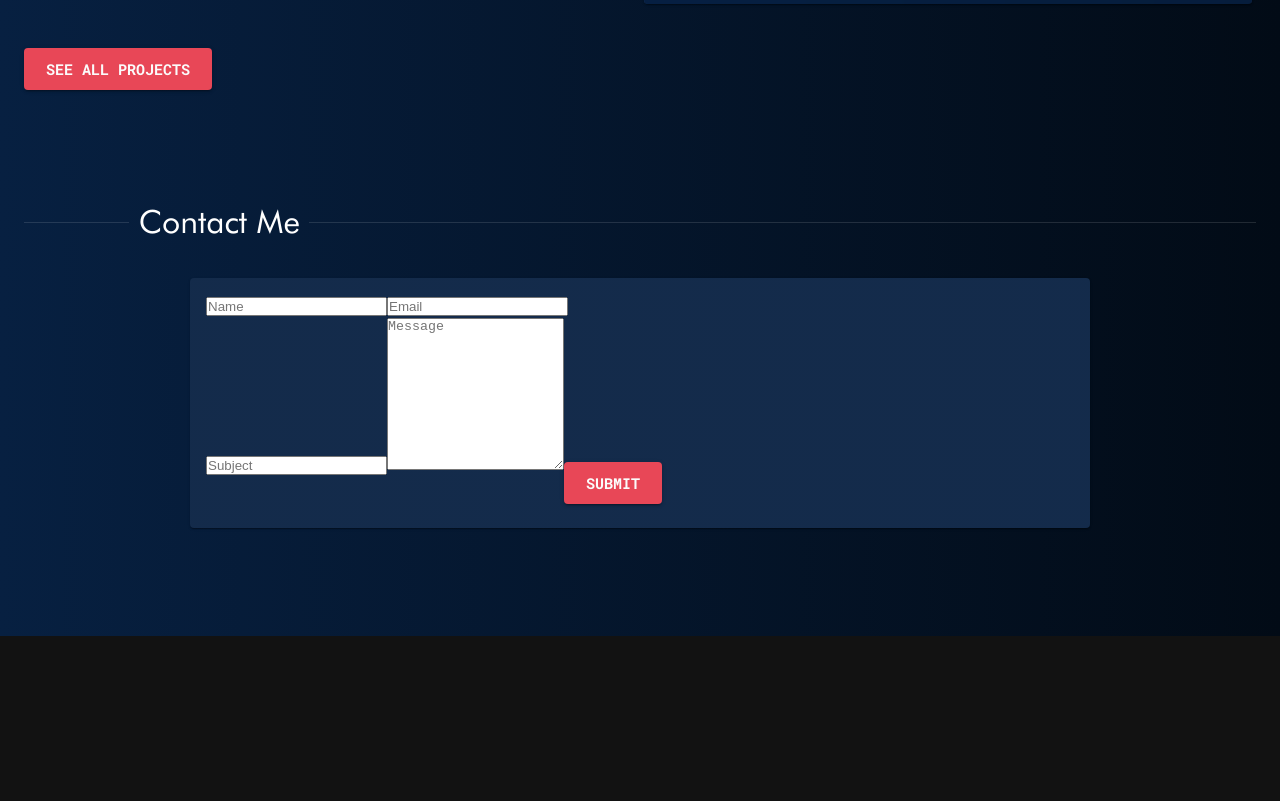
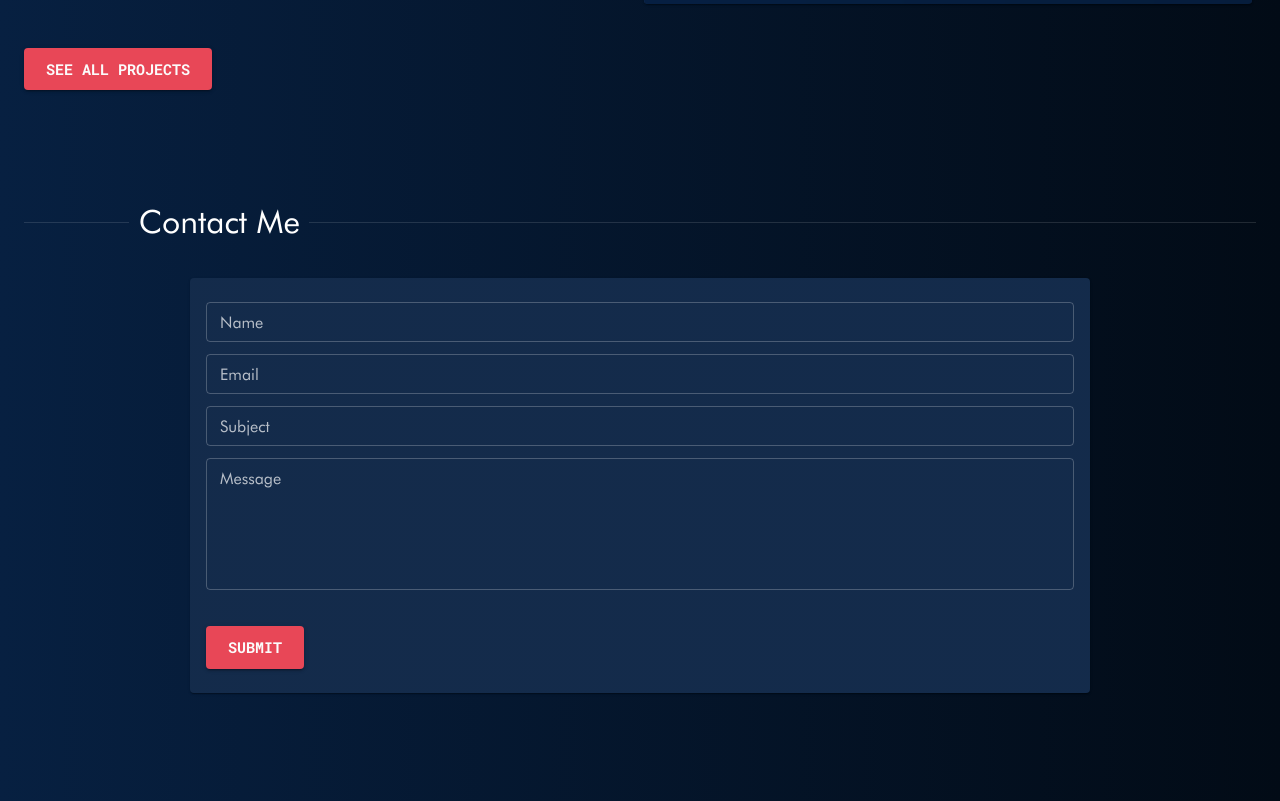
Before and after one commit to mmertune-deprecated-projects/Personal-Portfolio3, a React (Create React App) app: page / in a window 1280 px wide. Shown: the part 1804-2605 px from the top of the page. Before the commit the page ends 2440 px from the top, so only its background shows below. Built offline with nearby package versions, Linux system fonts and the light colour scheme.

Commit message:
production fix #3: contact form

```diff
--- a/src/pages/home/contact/Contact.jsx
+++ b/src/pages/home/contact/Contact.jsx
@@ -19,29 +19,24 @@ const Contact = () => {
         <Divider textAlign="left">Contact Me</Divider>
       </Typography>
       <div className="card_container">
-        <Card sx={{ bgcolor: "quaternary.main", maxWidth:"900px", width: "100%" }}>
+        <Card
+          sx={{ bgcolor: "quaternary.main", maxWidth: "900px", width: "100%" }}
+        >
           <CardContent>
-            <form name="contact" netlify netlify-honeypot="bot-field" hidden>
+            {/* <form name="contact" netlify netlify-honeypot="bot-field" hidden>
               <input type="text" name="name" />
               <input type="email" name="email" />
               <input type="text" name="subject" />
               <textarea name="message"></textarea>
-            </form>
+            </form> */}
             <form
               className="contact_formContainer"
               name="contact"
-              method="post"
-              // action="/"
-            >
+              method="POST"
+              netlify>
               <input type="hidden" name="form-name" value="contact" />
-              <div className="contact_nameEmailContainer">
-                {/* <input
-                type="text"
-                name="name"
-                placeholder="Name"
-                className="contact_formName"
-              /> */}
-                {/* <TextField
+              {/* <div className="contact_nameEmailContainer"> */}
+                <TextField
                   id="outlined-basic"
                   type="text"
                   label="Name"
@@ -50,45 +45,9 @@ const Contact = () => {
                   size="small"
                   fullWidth
                   margin="dense"
-                /> */}
-                {/* <input
-                type="email"
-                name="email"
-                placeholder="Email"
-                required
-                className="contact_formEmail"
-              /> */}
-              </div>
-              <div className="contact_nameEmailContainer">
-          <input
-            type="text"
-            name="name"
-            placeholder="Name"
-            className="contact_formName"
-          />
-          <input
-            type="email"
-            name="email"
-            placeholder="Email"
-            required
-            className="contact_formEmail"
-          />
-        </div>
-        <input
-          type="text"
-          name="subject"
-          placeholder="Subject"
-          className="contact_formSubject"
-        />
-        <textarea
-          name="message"
-          placeholder="Message"
-          required
-          maxLength={250}
-          rows={10}
-          className="contact_formTxtArea"
-        ></textarea>
-              {/* <TextField
+                />
+              {/* </div> */}
+              <TextField
                 id="outlined-basic"
                 type="email"
                 label="Email"
@@ -97,15 +56,8 @@ const Contact = () => {
                 size="small"
                 fullWidth
                 margin="dense"
-              /> */}
-
-              {/* <input
-              type="text"
-              name="subject"
-              placeholder="Subject"
-              className="contact_formSubject"
-            /> */}
-              {/* <TextField
+              />
+              <TextField
                 id="outlined-basic"
                 type="text"
                 label="Subject"
@@ -114,16 +66,8 @@ const Contact = () => {
                 size="small"
                 fullWidth
                 margin="dense"
-              /> */}
-              {/* <textarea
-              name="message"
-              placeholder="Message"
-              required
-              maxLength={250}
-              rows={10}
-              className="contact_formTxtArea"
-            ></textarea> */}
-              {/* <TextField
+              />
+              <TextField
                 id="outlined-multiline-static"
                 label="Message"
                 name="message"
@@ -132,7 +76,7 @@ const Contact = () => {
                 size="small"
                 fullWidth
                 margin="dense"
-              /> */}
+              />
               <Button
                 variant="contained"
                 color="tertiary"
```
